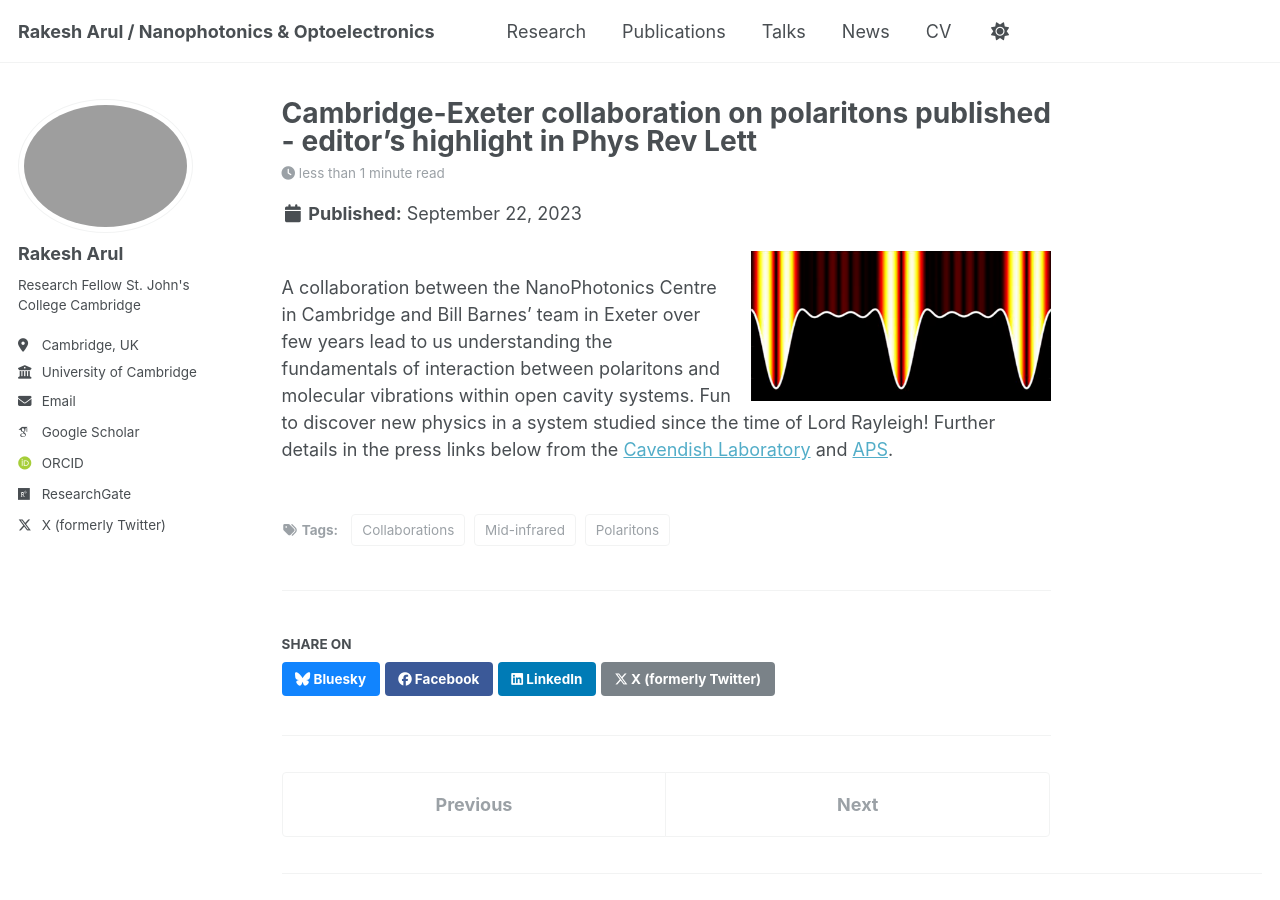
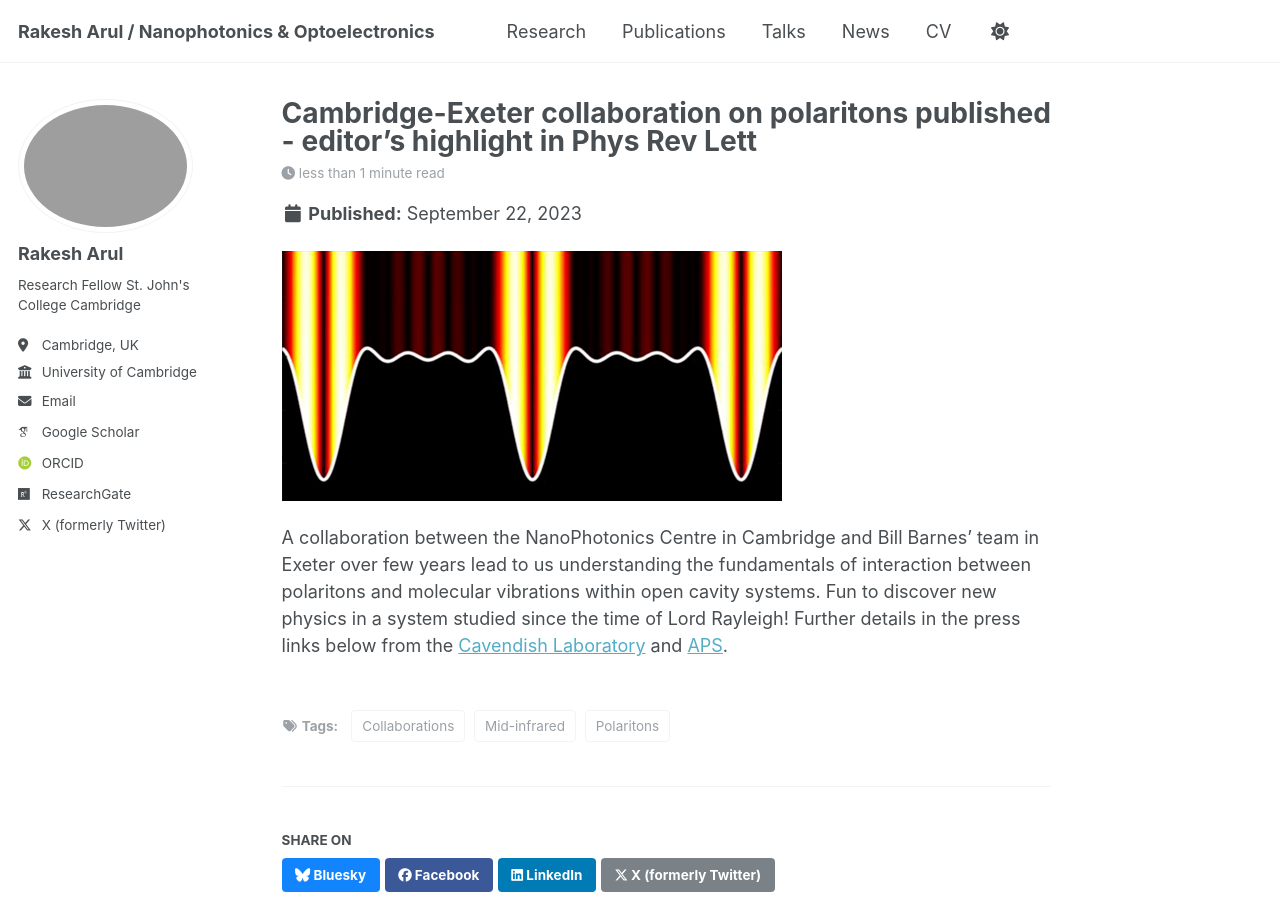
Before and after one commit to photonicsarul/photonicsarul.github.io, a Jekyll site: the page built from _posts/2023-09-22-APSgratinghighlight.md, in a window 1280 px wide and 900 px high. Built offline with Jekyll 4.4.1, drawn with Linux system fonts in a browser that asks for light colours; some web fonts are replaced; a script that is not in the unit is left out.

Commit message:
Update 2023-09-22-APSgratinghighlight.md

```diff
--- a/_posts/2023-09-22-APSgratinghighlight.md
+++ b/_posts/2023-09-22-APSgratinghighlight.md
@@ -7,7 +7,7 @@ tags:
   - Polaritons
   - Mid-infrared
 ---
-![Illustration](/images/GratingImage.png){: .align-right width="300px"}
+![Illustration](/images/GratingImage.png)
 
 A collaboration between the NanoPhotonics Centre in Cambridge and Bill Barnes' team in Exeter over few years lead to us
 understanding the fundamentals of interaction between polaritons and molecular vibrations within open cavity systems. Fun to discover new physics in a system studied since the time of Lord Rayleigh! Further details in the press links below from the [Cavendish Laboratory](https://www.phy.cam.ac.uk/news/cambridge-scientists-unlock-ultra-strong-light-matter-coupling-paving-the-way-for-revolutionary-material-transformations/) and [APS](https://physics.aps.org/articles/v16/s130).
```
